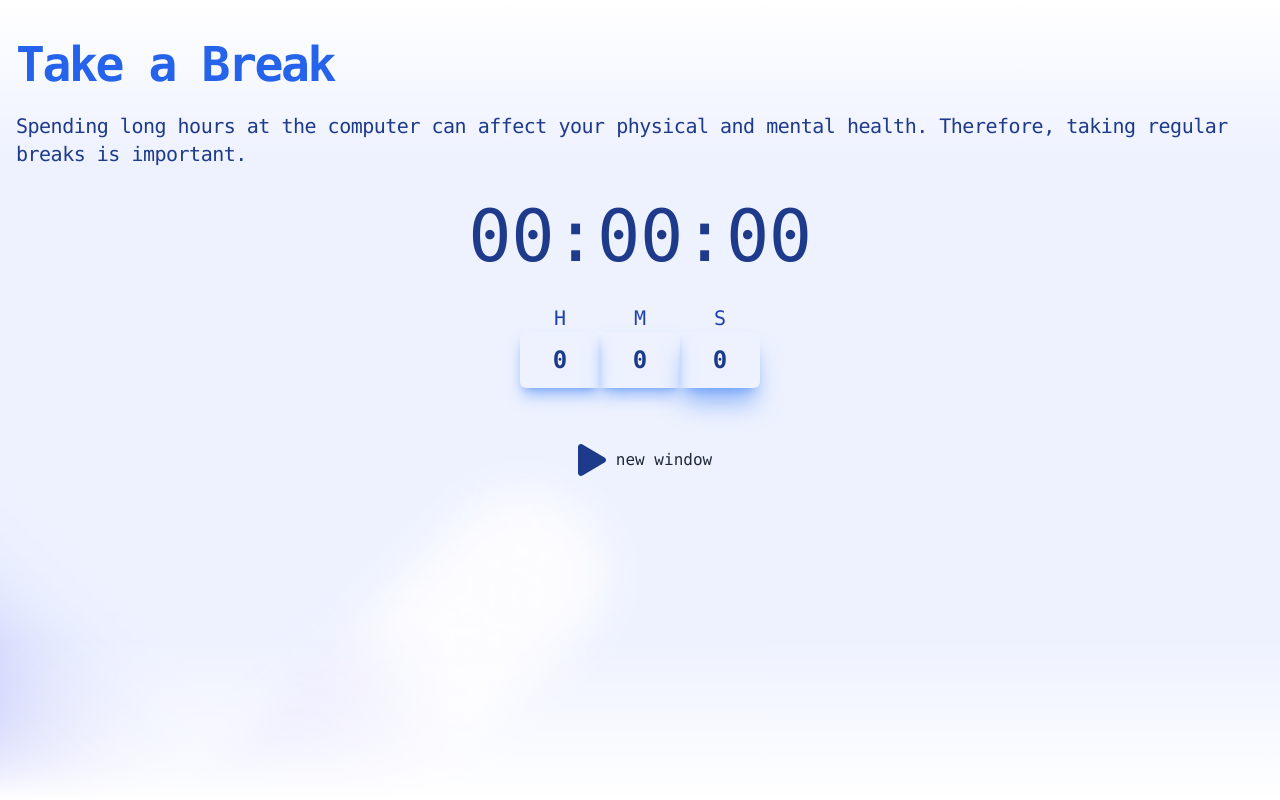
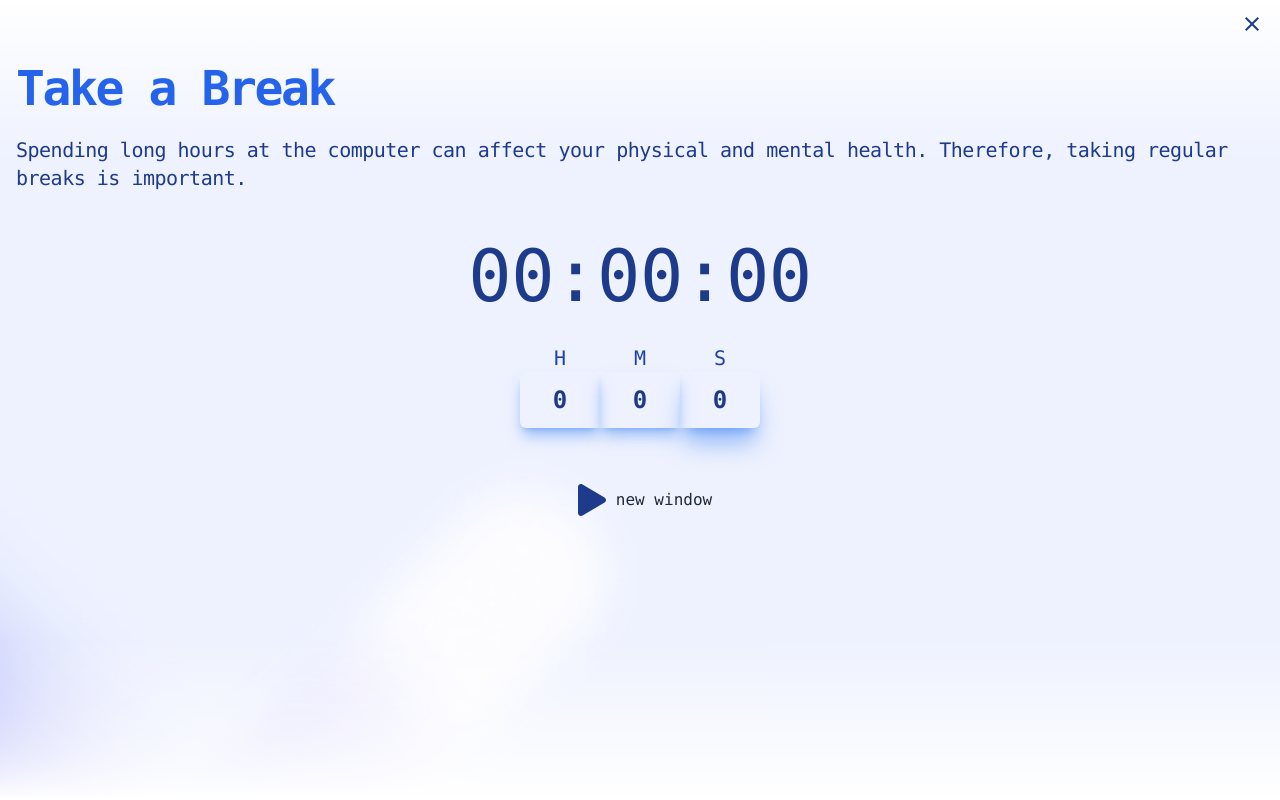
Before and after one commit to thecoderverse/MiniVerse, a React (Vite) app in the folder TakeABreak/: page / in a window 1280 px wide. Built offline with nearby package versions, Linux system fonts and the light colour scheme.

Commit message:
custom titlebar

```diff
--- a/TakeABreak/src/main/index.ts
+++ b/TakeABreak/src/main/index.ts
@@ -11,7 +11,7 @@
     width: 450,
     height: 650,
     show: false,
-    // titleBarStyle: 'hidden',
+    titleBarStyle: 'hidden',
     // titleBarOverlay: {
     //   color: '#eef2ff',
     //   symbolColor: '#74b1be'
--- a/TakeABreak/src/renderer/src/App.tsx
+++ b/TakeABreak/src/renderer/src/App.tsx
@@ -2,6 +2,7 @@
 import Countdown from './components/Countdown'
 
 import { FaPause, FaPlay } from 'react-icons/fa'
+import Titlebar from './components/Titlebar'
 
 function App(): JSX.Element {
   const [start, setStart] = useState(false)
@@ -50,7 +51,7 @@
   }
 
   return (
-    <div className="relative pb-20 pt-10 w-full h-full font-mono">
+    <div className="relative pb-20 h-full font-mono">
       {/* Header */}
       <div className="absolute inset-0 overflow-hidden bg-indigo-50 w-full h-full">
         <img
@@ -62,8 +63,10 @@
         <div className="absolute inset-x-0 bottom-0 h-40 bg-gradient-to-t from-white"></div>
       </div>
 
+      <Titlebar />
+
       {/* Description */}
-      <div className="mx-auto max-w-7xl px-4 relative">
+      <div className="mx-auto p-4 relative">
         <h1 className="text-5xl font-bold tracking-tighter text-blue-600">Take a Break</h1>
         <div className="mt-6 space-y-6 text-xl tracking-tight text-blue-900">
           <p>
@@ -76,7 +79,7 @@
       {/* Countdown */}
       <Countdown remainingTime={remainingTime} />
 
-      <div className="text-blue-900 mx-auto max-w-7xl px-4 relative flex justify-center">
+      <div className="text-blue-900 mx-auto px-4 relative flex justify-center">
         <div className="flex flex-col items-center ">
           <label className="text-xl text-blue-800 ">H</label>
           <input
--- a/TakeABreak/src/renderer/src/assets/index.css
+++ b/TakeABreak/src/renderer/src/assets/index.css
@@ -14,3 +14,13 @@
     margin: 0;
   }
 }
+
+.titlebar {
+  user-select: none;
+  -webkit-user-select: none;
+  -webkit-app-region: drag;
+}
+
+.titlebar button {
+  -webkit-app-region: no-drag;
+}
--- a/TakeABreak/src/renderer/src/components/Countdown.tsx
+++ b/TakeABreak/src/renderer/src/components/Countdown.tsx
@@ -4,7 +4,7 @@
 
 const Countdown = ({ remainingTime }: CountdownProps): JSX.Element => {
   return (
-    <div className="max-w-7xl px-4 my-8 tracking-tight text-blue-900 relative text-center">
+    <div className="px-4 my-8 tracking-tight text-blue-900 relative text-center">
       <span className="countdown text-7xl">
         <span
           style={{
--- /dev/null
+++ b/TakeABreak/src/renderer/src/components/Titlebar.tsx
@@ -0,0 +1,12 @@
+import { IoMdClose } from 'react-icons/io'
+const Titlebar = (): JSX.Element => {
+  return (
+    <div className="titlebar p-3 px-4 relative bg-transparent flex justify-end">
+      <button className="text-2xl text-blue-900">
+        <IoMdClose />
+      </button>
+    </div>
+  )
+}
+
+export default Titlebar
```
